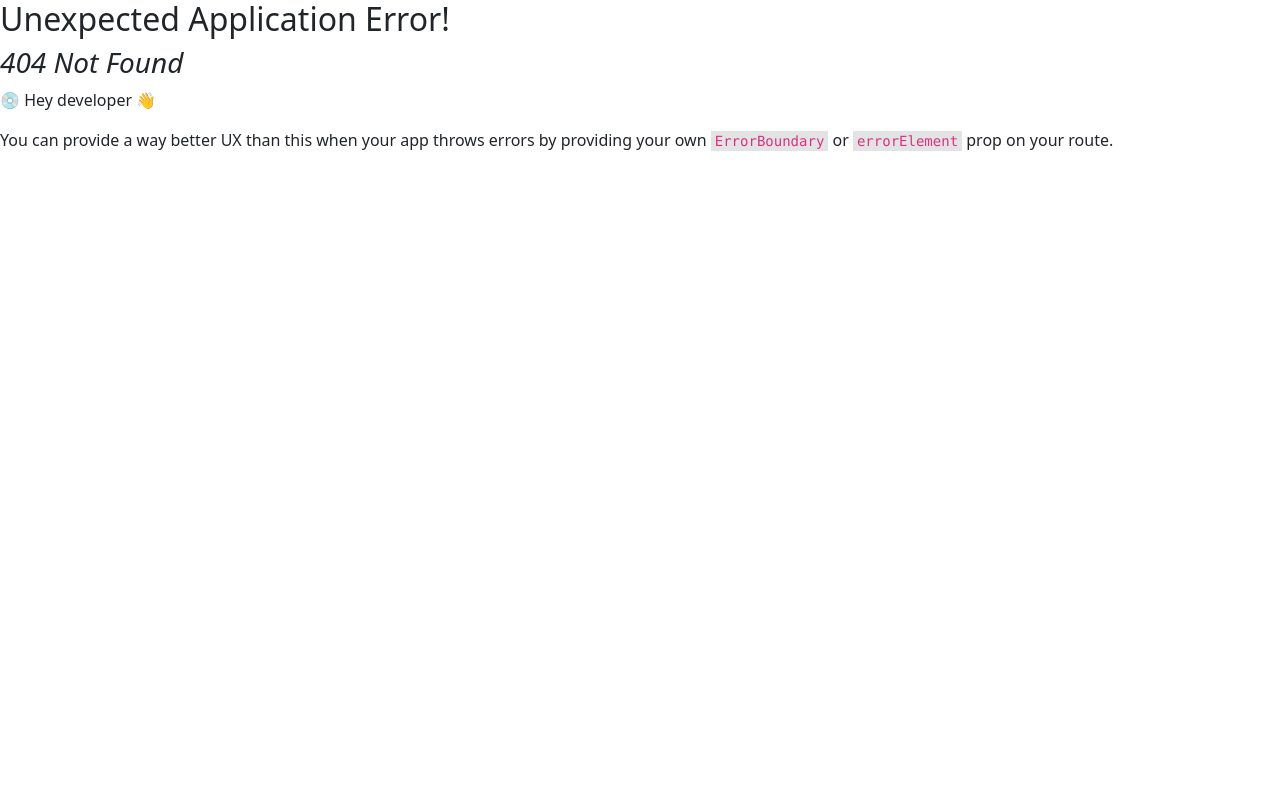
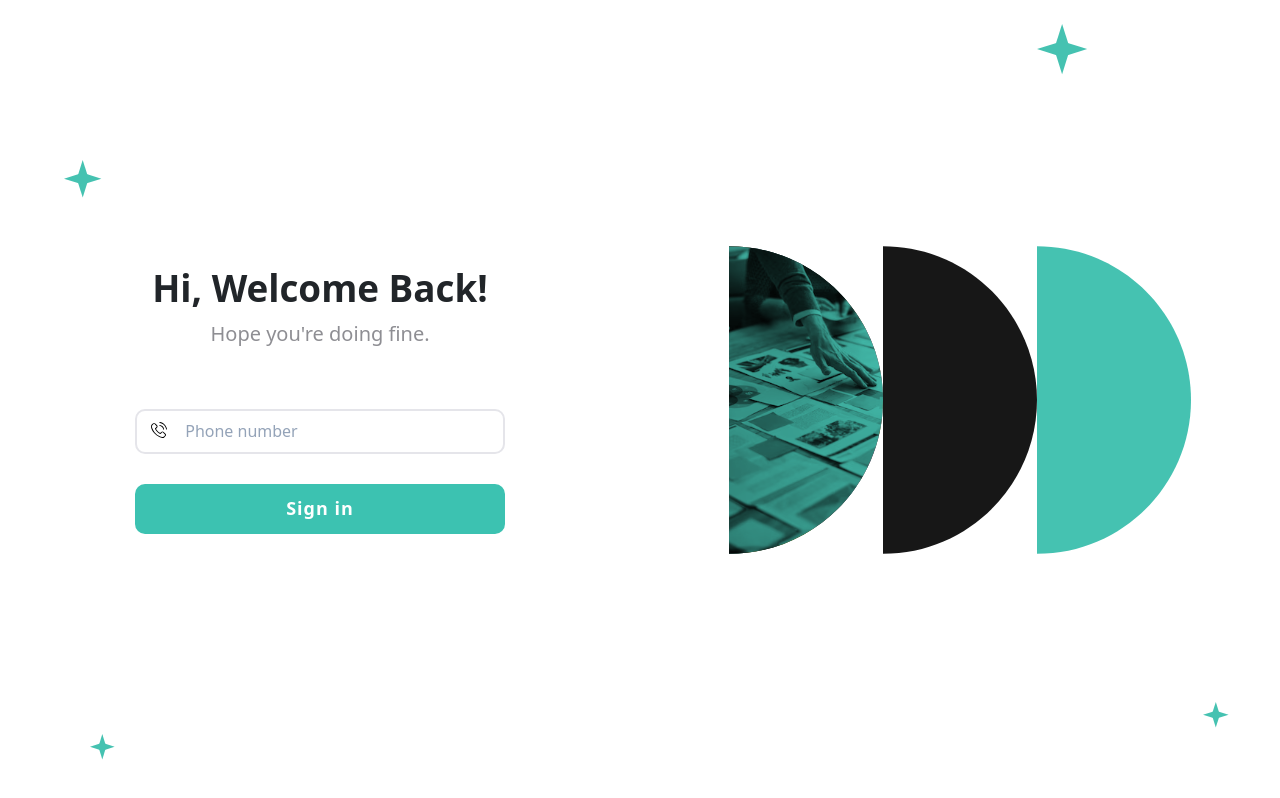
Before and after one commit to Firas-FA/Chat-App, a React (Create React App) app in the folder frontend/: page / in a window 1280 px wide. Before the commit this address had no page. Built offline with nearby package versions, Linux system fonts and the light colour scheme.

Commit message:
import tailwind

```diff
--- a/frontend/package.json
+++ b/frontend/package.json
@@ -41,6 +41,6 @@
     ]
   },
   "devDependencies": {
-    "tailwindcss": "^3.4.3"
+    "tailwindcss": "^3.4.4"
   }
 }
--- a/frontend/src/index.js
+++ b/frontend/src/index.js
@@ -9,12 +9,16 @@ import Signin from "./Pages/Signin/Signin";
 import Signup from "./Pages/Signup/Signup.jsx";
 import Verification from './Pages/Verification/Verification.jsx'
 import Chat from "./Pages/Chat/Chat";
+import App from "./App";
 
 const router = createBrowserRouter([
   {
+    path: "/",
+    element: <App />,
+  },
+  {
     path: "/signin",
     element: <Signin />,
-    index: true
   },
   {
     path: '/signup',
--- /dev/null
+++ b/frontend/tailwind.config.js
@@ -0,0 +1,8 @@
+/** @type {import('tailwindcss').Config} */
+module.exports = {
+  content: [],
+  theme: {
+    extend: {},
+  },
+  plugins: [],
+}
```
Also changed, not shown: 1 other file (tests, documents, lock files or other folders).
